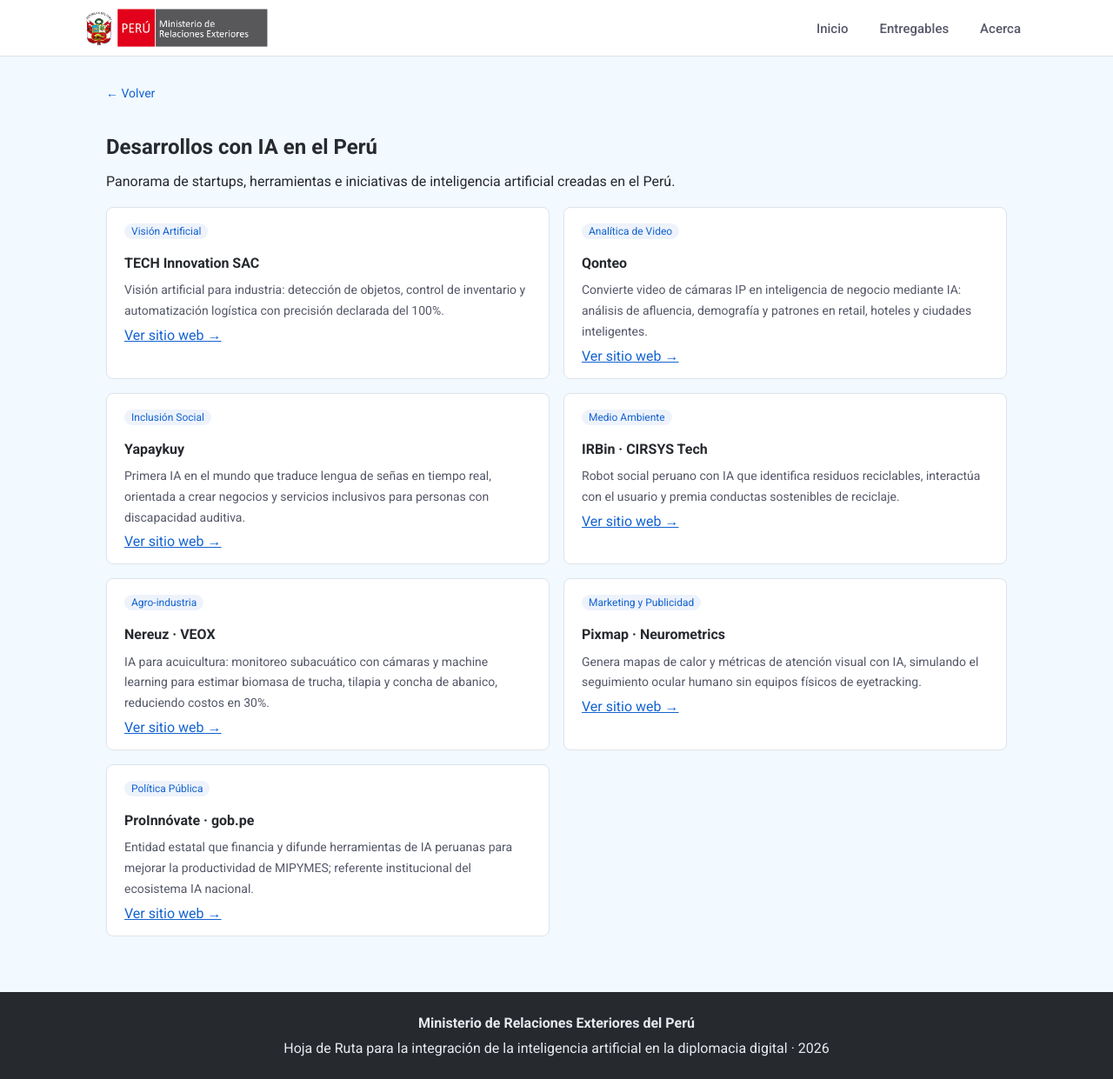
After one commit to MreFernandoParedes/mre_ruta_ia_render, a Flask app: page /desarrollos-peru in a window 1280 px wide. The commit adds this page. Shown: the whole page at 87% size. Run offline with Flask 3, Linux system fonts and the light colour scheme.

Commit message:
Add files via upload

```diff
--- a/app.py
+++ b/app.py
@@ -64,6 +64,12 @@ def actualizar_estado(id):
     return redirect(url_for("entregable", id=id))
 
 
+@app.route("/desarrollos-peru")
+def desarrollos_peru():
+    data = _leer()
+    return render_template("desarrollos-peru.html", enlaces=data["desarrollos_peru"])
+
+
 @app.route("/acerca")
 def acerca():
     return render_template("acerca.html", proyecto=get_proyecto())
--- a/data/demos.json
+++ b/data/demos.json
@@ -4,27 +4,7 @@
     "institucion": "Ministerio de Relaciones Exteriores del Perú",
     "anio": 2026
   },
-  "secciones": [
-    {
-      "id": 1,
-      "titulo": "Documento técnico de diagnóstico del estado actual",
-      "estado": "en_progreso",
-      "contenido": [],
-      "enlaces": [
-        {
-          "nombre": "Análisis del Estado Actual de la Diplomacia Digital y Uso de IA en el MRE",
-          "url": "https://rreeperu365-my.sharepoint.com/:w:/r/personal/fparedesa_rree_gob_pe/Documents/Escritorio/1%20Analisis%20del%20estado%20actual/Analisis_estado_actual_diplomacia_digital_y_uso_de_IA_en_el_MRE%20v10.docx?d=wb7958e2fe9e24ec582fb359695837e3b&csf=1&web=1&e=XJpZHJ",
-          "descripcion": "Documento técnico que diagnostica el estado actual de la diplomacia digital y el uso de inteligencia artificial en el Ministerio de Relaciones Exteriores del Perú (versión 10).",
-          "categoria": "Documento Oficial"
-        }
-      ]
-    },
-    {
-      "id": 2,
-      "titulo": "Informe de tendencias, riesgos y buenas prácticas",
-      "estado": "en_progreso",
-      "contenido": [],
-      "enlaces": [
+  "desarrollos_peru": [
     {
       "nombre": "TECH Innovation SAC",
       "url": "https://techin-corp.com/es/",
@@ -66,6 +46,34 @@
       "url": "https://www.gob.pe/institucion/proinnovate/noticias/923534-seis-herramientas-de-inteligencia-artificial-creadas-en-el-peru-para-mejorar-la-productividad-de-mipymes",
       "descripcion": "Entidad estatal que financia y difunde herramientas de IA peruanas para mejorar la productividad de MIPYMES; referente institucional del ecosistema IA nacional.",
       "categoria": "Política Pública"
+    }
+  ],
+  "secciones": [
+    {
+      "id": 1,
+      "titulo": "Documento técnico de diagnóstico del estado actual",
+      "estado": "en_progreso",
+      "contenido": [],
+      "enlaces": [
+        {
+          "nombre": "Análisis del Estado Actual de la Diplomacia Digital y Uso de IA en el MRE",
+          "url": "https://rreeperu365-my.sharepoint.com/:w:/r/personal/fparedesa_rree_gob_pe/Documents/Escritorio/1%20Analisis%20del%20estado%20actual/Analisis_estado_actual_diplomacia_digital_y_uso_de_IA_en_el_MRE%20v10.docx?d=wb7958e2fe9e24ec582fb359695837e3b&csf=1&web=1&e=XJpZHJ",
+          "descripcion": "Documento técnico que diagnostica el estado actual de la diplomacia digital y el uso de inteligencia artificial en el Ministerio de Relaciones Exteriores del Perú (versión 10).",
+          "categoria": "Documento Oficial"
+        }
+      ]
+    },
+    {
+      "id": 2,
+      "titulo": "Informe de tendencias, riesgos y buenas prácticas",
+      "estado": "en_progreso",
+      "contenido": [],
+      "enlaces": [
+        {
+          "nombre": "Desarrollos con IA en el Perú",
+          "url": "/desarrollos-peru",
+          "descripcion": "Panorama de startups, herramientas e iniciativas de inteligencia artificial creadas en el Perú: desde visión artificial y analítica de video hasta inclusión social y acuicultura.",
+          "categoria": "Ecosistema IA Perú"
         }
       ]
     },
--- /dev/null
+++ b/templates/desarrollos-peru.html
@@ -0,0 +1,20 @@
+{% extends "base.html" %}
+{% block content %}
+
+<a href="{{ url_for('entregables') }}" class="btn-volver">← Volver</a>
+
+<h3>Desarrollos con IA en el Perú</h3>
+<p class="desc">Panorama de startups, herramientas e iniciativas de inteligencia artificial creadas en el Perú.</p>
+
+<div class="grilla">
+  {% for enlace in enlaces %}
+  <div class="tarjeta-enlace">
+    <span class="badge-categoria">{{ enlace.categoria }}</span>
+    <p><strong>{{ enlace.nombre }}</strong></p>
+    <p class="desc">{{ enlace.descripcion }}</p>
+    <a href="{{ enlace.url }}" target="_blank">Ver sitio web →</a>
+  </div>
+  {% endfor %}
+</div>
+
+{% endblock %}
--- a/templates/entregable.html
+++ b/templates/entregable.html
@@ -33,7 +33,9 @@
     <span class="badge-categoria">{{ enlace.categoria }}</span>
     <p><strong>{{ enlace.nombre }}</strong></p>
     <p class="desc">{{ enlace.descripcion }}</p>
-    <a href="{{ enlace.url }}" target="_blank">Ver sitio web →</a>
+    <a href="{{ enlace.url }}" {% if enlace.url.startswith('http') %}target="_blank"{% endif %}>
+      {% if enlace.url.startswith('http') %}Ver sitio web →{% else %}Ver más →{% endif %}
+    </a>
   </div>
   {% endfor %}
 </div>
```
Lines whose indentation alone changed are shown as unchanged.
